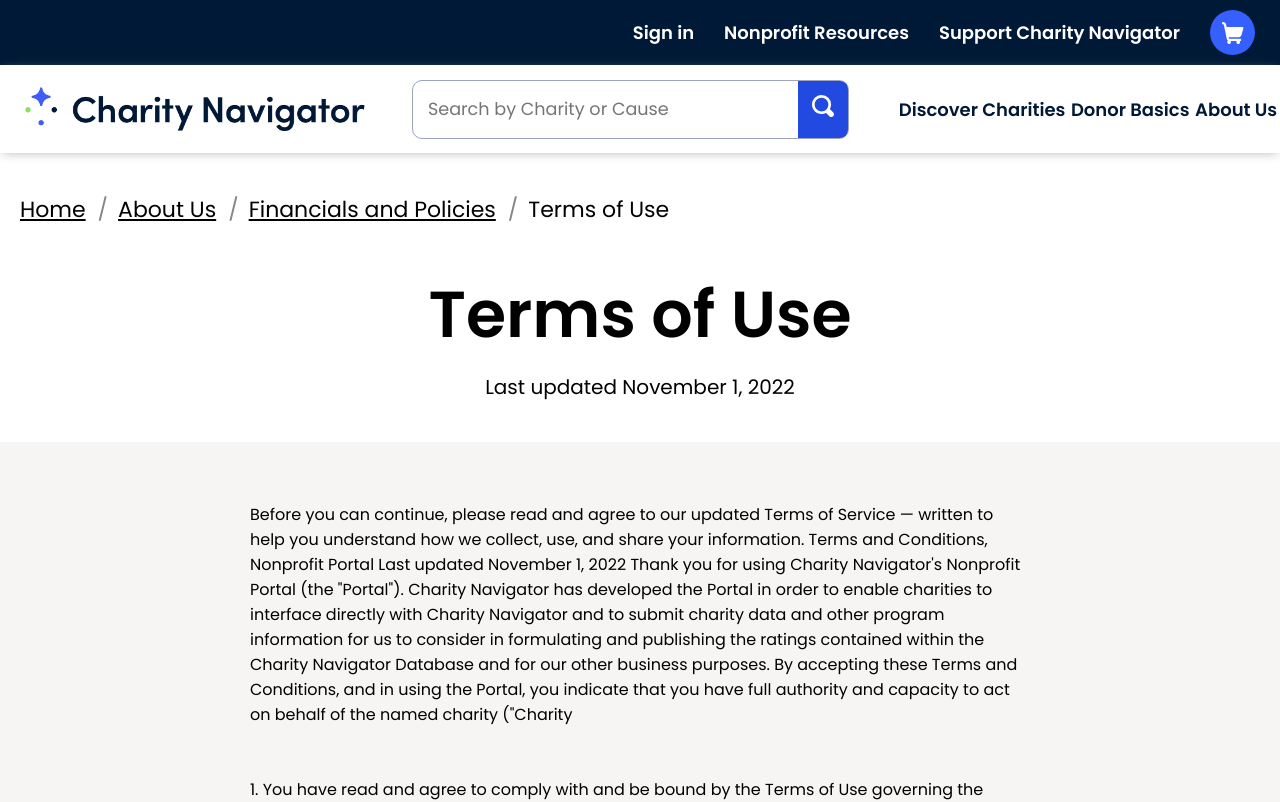
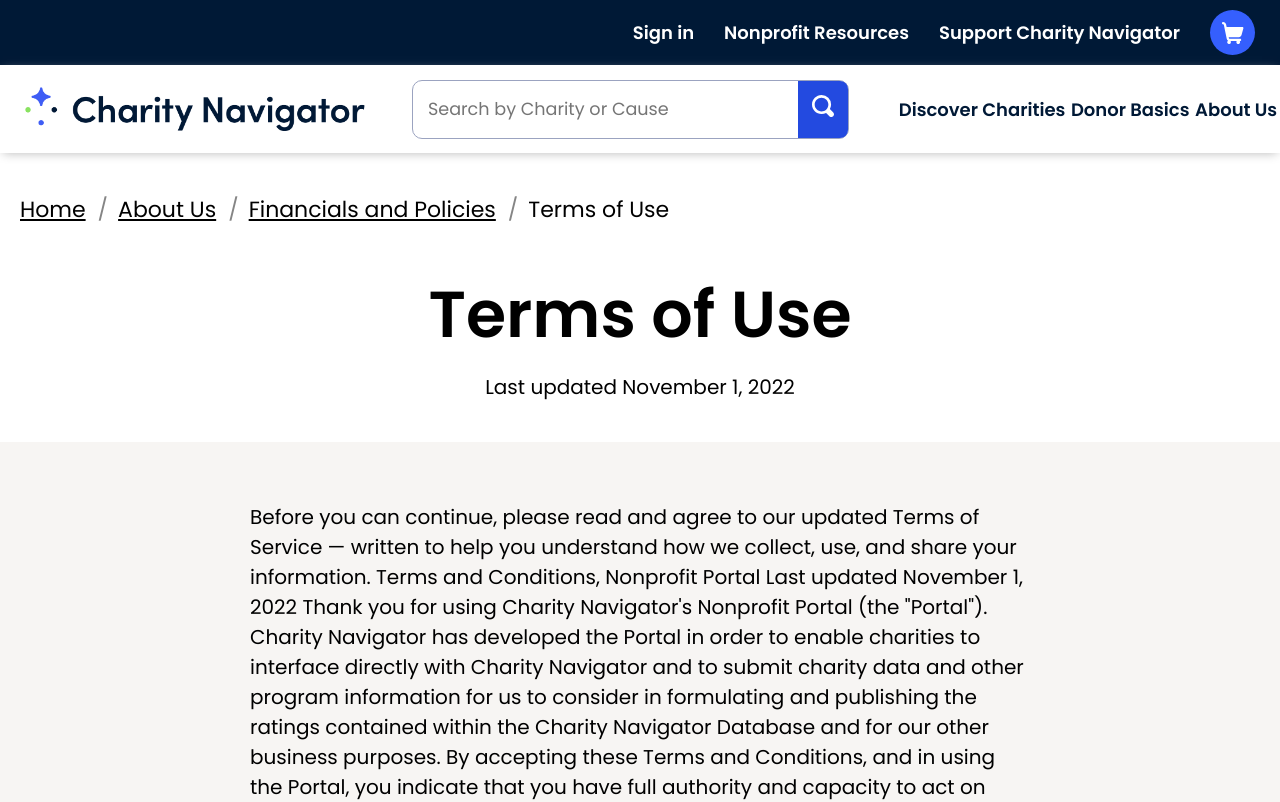
Before and after one commit to Ibtixam/Charity_Navigator, a React (Create React App) app: page / in a window 1280 px wide. Shown: the top 802 px of the page. Built offline with nearby package versions, Linux system fonts and the light colour scheme.

Commit message:
minor change

```diff
--- a/src/components/terms/styles.js
+++ b/src/components/terms/styles.js
@@ -76,10 +76,13 @@
 `;
 
 export const Paragraph = styled.p`
-  font-size: 16px;
+  font-size: 20px;
   font-weight: 400;
   text-decoration: none;
   margin-bottom: 50px;
+  @media only screen and (max-width: 400px) {
+    font-size: 16px;
+  }
 `;
 
 export const SocailWrapper = styled.div`
```
